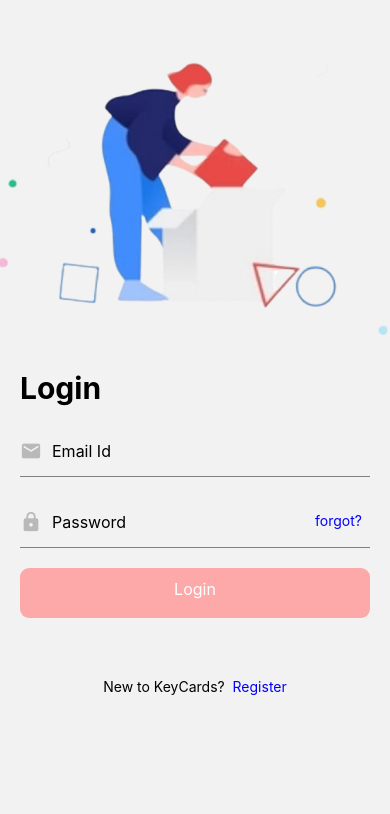
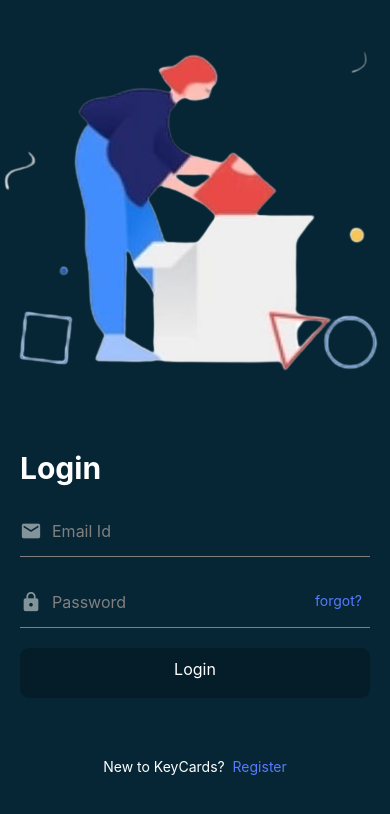
Before and after one commit to DanishAnsari5522/keycards, a React Native app: screen /Login in a window 390 px wide. Shown: the top 814 px of the page. Built offline with nearby package versions, Linux system fonts and the light colour scheme.

Commit message:
Change the color of login and signup page

```diff
--- a/app.json
+++ b/app.json
@@ -4,12 +4,12 @@
     "slug": "keycards",
     "version": "1.0.0",
     "orientation": "portrait",
-    "icon": "./assets/icon.png",
+    "icon": "./assets/D.png",
     "userInterfaceStyle": "light",
     "splash": {
-      "image": "./assets/splash.png",
+      "image": "./assets/D.png",
       "resizeMode": "contain",
-      "backgroundColor": "#ffffff"
+      "backgroundColor": "#062635"
     },
     "updates": {
       "fallbackToCacheTimeout": 0
@@ -22,8 +22,8 @@
     },
     "android": {
       "adaptiveIcon": {
-        "foregroundImage": "./assets/adaptive-icon.png",
-        "backgroundColor": "#FFFFFF"
+        "foregroundImage": "./assets/D.png",
+        "backgroundColor": "#062635"
       }
     },
     "web": {
--- a/package.json
+++ b/package.json
@@ -24,7 +24,10 @@
     "react-native-gesture-handler": "^2.8.0",
     "react-native-reanimated": "^2.12.0",
     "react-native-safe-area-context": "^4.4.1",
-    "react-native-screens": "^3.18.2"
+    "react-native-screens": "^3.18.2",
+    "react-native-web": "~0.18.9",
+    "react-dom": "18.1.0",
+    "@expo/webpack-config": "^0.17.2"
   },
   "devDependencies": {
     "@babel/core": "^7.12.9"
--- a/src/screen/Login.js
+++ b/src/screen/Login.js
@@ -2,6 +2,7 @@ import { View, Text, Button, StyleSheet, Image, TextInput, Dimensions, ScrollVie
 import React, { useState } from 'react'
 import LoginScreenImage from '../../assets/LoginScreenImage.png'
 import Icon from '@expo/vector-icons/MaterialIcons'
+import Theme from '../component/Theme'
 
 
 function Login({ navigation }) {
@@ -26,6 +27,9 @@ function Login({ navigation }) {
         }
     }
     return (
+        <View style={styles.c}>
+
+
             <ScrollView>
                 <View style={styles.container}>
                     <Image source={LoginScreenImage} resizeMode="cover" style={styles.Loginimmg} />
@@ -35,14 +39,14 @@ function Login({ navigation }) {
                         {success && <Text style={styles.success}>{success}</Text>}
                         <View style={styles.inputcomp}>
 
-                    <Icon name="mail" color='gray' size={22} style={styles.attherate} />
-                    <TextInput placeholder="Email Id" style={styles.input1} value={email} onChangeText={onChangeEmail}></TextInput>
+                            <Icon name="mail" color='white' size={22} style={styles.attherate} />
+                            <TextInput placeholder="Email Id" style={styles.input1} value={email} placeholderTextColor="gray" onChangeText={onChangeEmail}></TextInput>
                         </View>
 
                         <View style={styles.inputcomp}>
-                    <Icon name="lock" color='gray' size={22} style={styles.attherate} />
+                            <Icon name="lock" color='white' size={22} style={styles.attherate} />
                             <View>
-                        <TextInput secureTextEntry={true} placeholder="Password" style={styles.input2} value={password} onChangeText={onChangePassword}></TextInput>
+                                <TextInput secureTextEntry={true} placeholder="Password" style={styles.input2} value={password} placeholderTextColor="gray" onChangeText={onChangePassword}></TextInput>
                                 <Text style={styles.forgot} onPress={() => { navigation.navigate("ForgotPassword") }} >forgot?</Text>
 
                             </View>
@@ -55,17 +59,25 @@ function Login({ navigation }) {
                     </View>
                 </View>
             </ScrollView>
+        </View>
     )
 }
 
 
 const { width } = Dimensions.get("window")
+const { height } = Dimensions.get("window")
+
 const styles = StyleSheet.create({
+    c: {
+        width:'100%',
+        height:'100%',
+        backgroundColor: Theme.colors.background
+    },
     container: {
         width,
         alignItems: "center",
         justifyContent: "space-between",
-        padding:20
+        paddingHorizontal: 20,
 
     },
 
@@ -80,8 +92,7 @@ const styles = StyleSheet.create({
 
     Loginimmg: {
         width,
-        height: 350,
-        marginBottom: 0
+        height: 450,
     },
     logincomp: {
         width: '100%',
@@ -112,7 +123,8 @@ const styles = StyleSheet.create({
         height: 50,
         fontSize: 16,
         width: '100%',
-        marginLeft: 10
+        marginLeft: 10,
+        color: Theme.colors.textColor
     },
     input2: {
         height: 50,
@@ -121,14 +133,17 @@ const styles = StyleSheet.create({
         marginVertical: 0,
         marginLeft: 10,
         paddingRight: 90,
+        color: Theme.colors.textColor
+
     },
     logintext: {
         fontSize: 30,
         fontWeight: 'bold',
-        marginBottom: 0
+        marginBottom: 0,
+        color: Theme.colors.textColor
     },
     loginbtn: {
-        backgroundColor: '#fea9a9',
+        backgroundColor: Theme.colors.headerBackground,
         color: 'white',
         width: '100%',
         height: 50,
@@ -141,10 +156,11 @@ const styles = StyleSheet.create({
     },
     forRegister: {
         marginTop: 60,
-        alignSelf: 'center'
+        alignSelf: 'center',
+        color: Theme.colors.textColor
     },
     forRegisterlink: {
-        color: 'blue'
+        color: '#567BFF'
     },
     // forgot
     forgot: {
@@ -152,7 +168,7 @@ const styles = StyleSheet.create({
         right: 0,
         top: 15,
         fontSize: 14,
-        color: 'blue',
+        color: '#567BFF',
     }
 });
 
--- a/src/screen/Signup.js
+++ b/src/screen/Signup.js
@@ -2,6 +2,7 @@ import { View, Text, Button, StyleSheet, Dimensions, Image, TextInput, ScrollVie
 import React, { useState } from 'react'
 import SignUpScreenImage from '../../assets/SignUpScreenImage.png'
 import Icon from '@expo/vector-icons/MaterialIcons'
+import Theme from '../component/Theme'
 
 function Signup({ navigation }) {
     const [fullname, onChangeFullname] = useState('')
@@ -44,29 +45,26 @@ function Signup({ navigation }) {
 
                     <View style={styles.inputcomp}>
                         <Icon name="person" color='gray' size={22} style={styles.attherate} />
-                        <TextInput placeholder="Full Name" style={styles.input1} value={fullname} onChangeText={onChangeFullname}></TextInput>
+                        <TextInput placeholder="Full Name" style={styles.input1} value={fullname} placeholderTextColor="gray" onChangeText={onChangeFullname}></TextInput>
                     </View>
 
                     <View style={styles.inputcomp}>
                         <Icon name="mail" color='gray' size={22} style={styles.attherate} />
-                        <TextInput placeholder="Email Id" style={styles.input1} value={email} onChangeText={onChangeEmail}></TextInput>
+                        <TextInput placeholder="Email Id" style={styles.input1} value={email} placeholderTextColor="gray" onChangeText={onChangeEmail}></TextInput>
                     </View>
                     <View style={styles.inputcomp}>
                         <Icon name="store" color='gray' size={22} style={styles.attherate} />
-                        <TextInput placeholder="Phone No." style={styles.input1} value={phoneNo} onChangeText={onChangePhoneNo}></TextInput>
+                        <TextInput placeholder="Phone No." style={styles.input1} value={phoneNo} placeholderTextColor="gray" onChangeText={onChangePhoneNo}></TextInput>
                     </View>
                     <View style={styles.inputcomp}>
                         <Icon name="lock" color='gray' size={22} style={styles.attherate} />
-                        <TextInput secureTextEntry={true} placeholder="Password" style={styles.input1} value={password} onChangeText={onChangePassword}></TextInput>
+                        <TextInput secureTextEntry={true} placeholder="Password" style={styles.input1} placeholderTextColor="gray" value={password} onChangeText={onChangePassword}></TextInput>
                     </View>
 
                     <View style={styles.inputcomp}>
                         <Icon name="lock" color='gray' size={22} style={styles.attherate} />
-                        <TextInput secureTextEntry={true} placeholder="Conform Password" style={styles.input1} ></TextInput>
+                        <TextInput secureTextEntry={true} placeholder="Conform Password" style={styles.input1} placeholderTextColor="gray" ></TextInput>
                     </View>
-
-
-
                     <View>
                         <Text style={styles.loginbtn} onPress={handleSubmit}>Sign Up</Text>
                     </View>
@@ -85,6 +83,7 @@ const styles = StyleSheet.create({
         alignItems: "center",
         justifyContent: "space-between",
         padding: 20,
+        backgroundColor:Theme.colors.background
     },
     error: {
         color: 'red'
@@ -127,16 +126,18 @@ const styles = StyleSheet.create({
         height: 50,
         fontSize: 16,
         width: '100%',
-        marginLeft: 10
+        marginLeft: 10,
+        color:Theme.colors.textColor
     },
 
     logintext: {
         fontSize: 30,
         fontWeight: 'bold',
-        marginBottom: 10
+        marginBottom: 10,
+        color:Theme.colors.textColor
     },
     loginbtn: {
-        backgroundColor: '#fea9a9',
+        backgroundColor:Theme.colors.headerBackground,
         color: 'white',
         width: '100%',
         height: 50,
@@ -149,10 +150,11 @@ const styles = StyleSheet.create({
     },
     forRegister: {
         marginTop: 60,
-        alignSelf: 'center'
+        alignSelf: 'center',
+        color: Theme.colors.textColor
     },
     forRegisterlink: {
-        color: 'blue'
+        color: "#567BFF",
     },
     // forgot
     forgot: {
```
Also changed, not shown: assets/D.png (added), 1 other file (tests, documents, lock files or other folders). Lines whose indentation alone changed are shown as unchanged.
